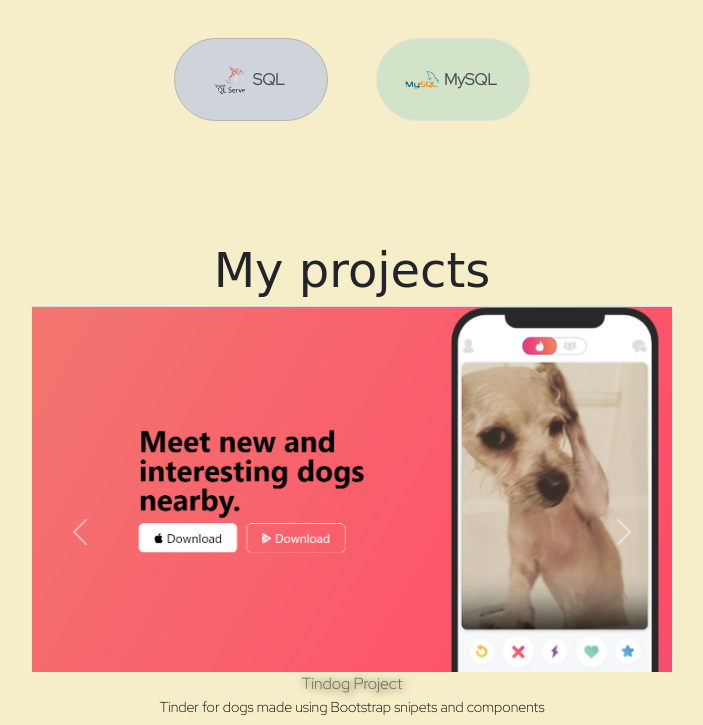
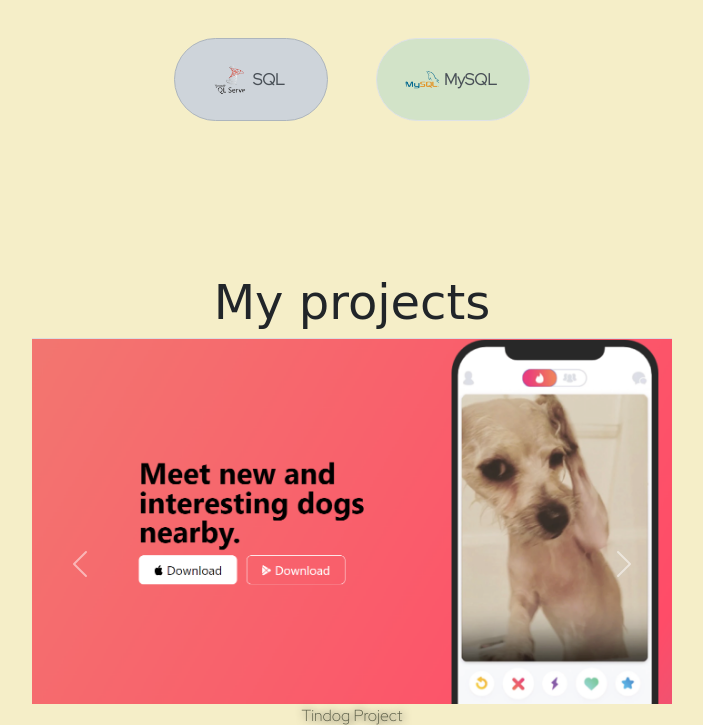
Before and after one commit to latolatto/resume, a PHP site: page / in a window 1280 px wide. Shown: the part 1105-1830 px from the top of the page, without its empty margins (288-991 px from the left). Run offline with PHP 8.4, Linux system fonts and the light colour scheme; some web fonts are replaced.

Commit message:
responsive

```diff
--- a/style.css
+++ b/style.css
@@ -175,6 +175,7 @@ h2{
 }
 
 .projects-title{
+    margin-top: 5%;
     padding-top:10%;
     /* padding-top: 10%; */
     text-align: center;
```
